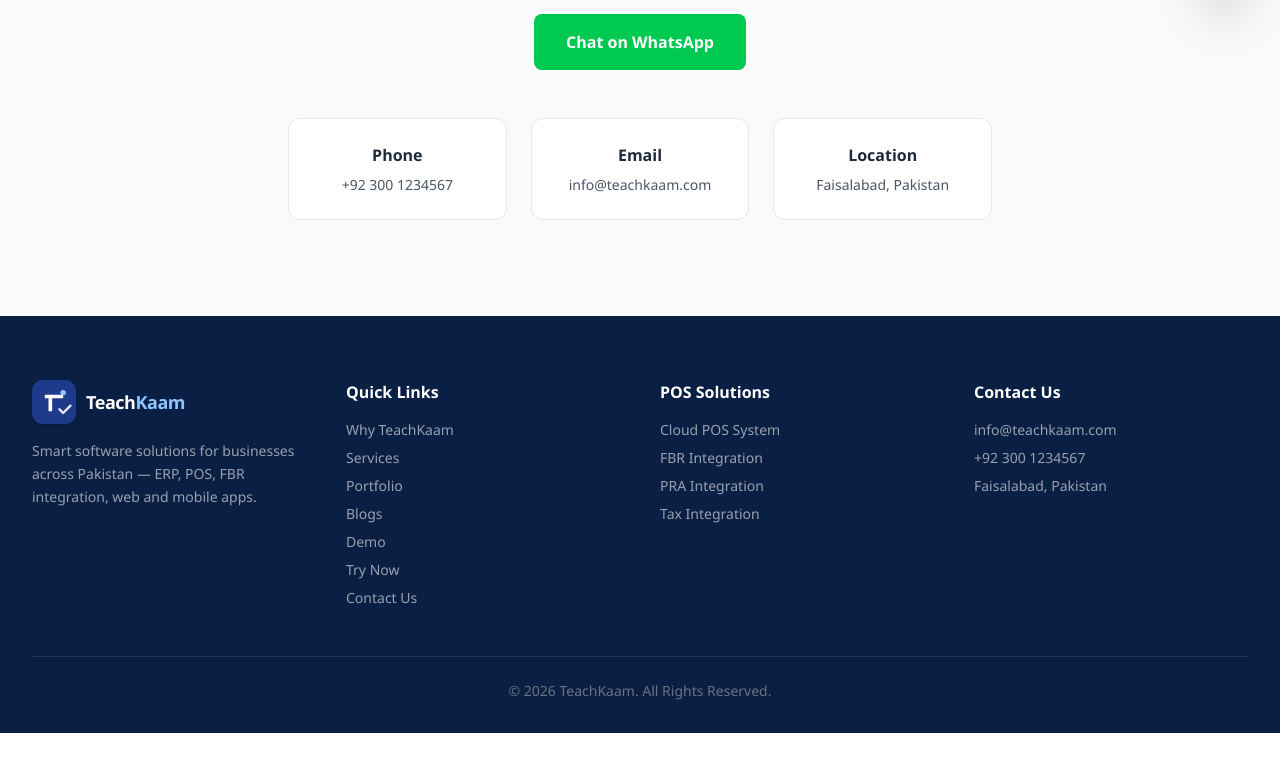
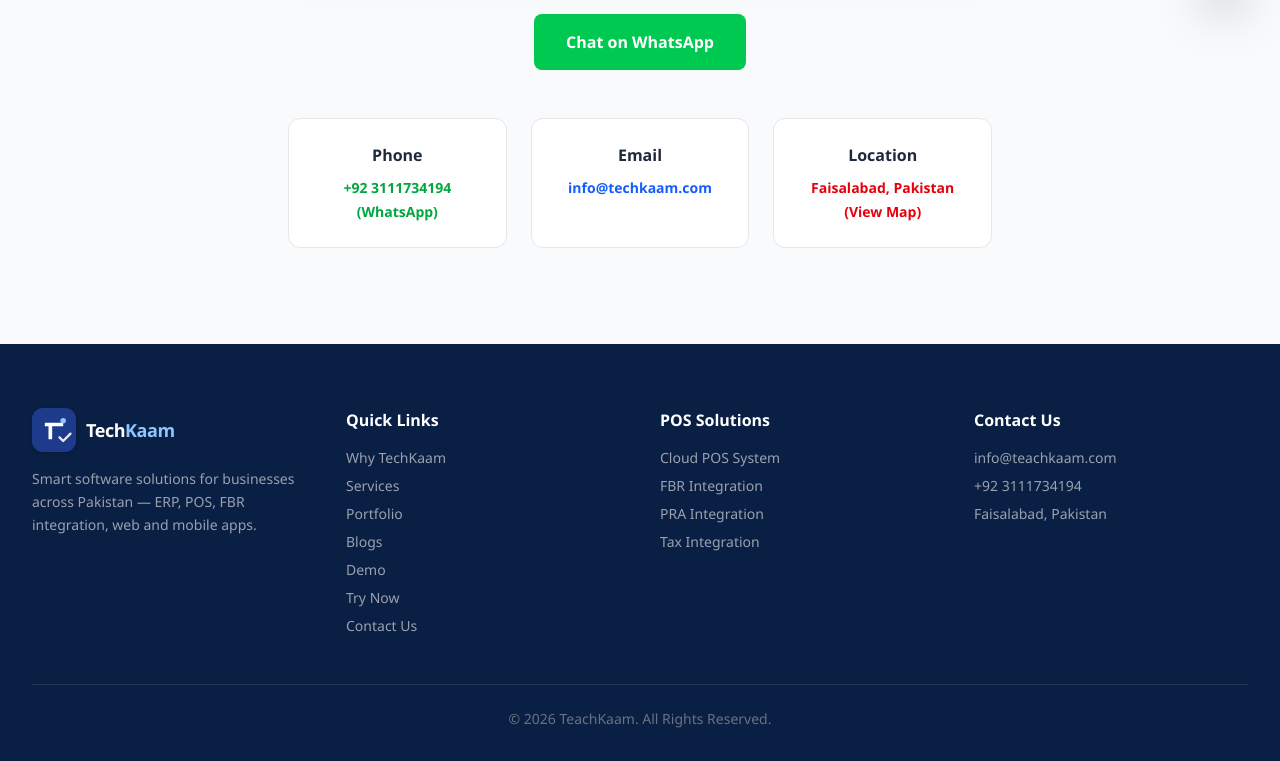
Before and after one commit to RimshaYounas34/Techkaam-website, a React (Vite) app: page /contact in a window 1280 px wide. Shown: the part 778-1539 px from the top of the page. Before the commit the page ends 1511 px from the top, so only its background shows below. Built offline with nearby package versions, Linux system fonts and the light colour scheme.

Commit message:
Navbar spelling fix (TeachKaam update) + UI improvements

```diff
--- a/src/components/Footer.jsx
+++ b/src/components/Footer.jsx
@@ -21,7 +21,7 @@
             <ul className="space-y-2 text-gray-400 text-sm">
               <li>
                 <Link to="/about" className="hover:text-white">
-                  Why TeachKaam
+                  Why TechKaam
                 </Link>
               </li>
               <li>
@@ -87,7 +87,7 @@
             <h4 className="font-bold mb-4">Contact Us</h4>
             <ul className="space-y-2 text-gray-400 text-sm">
               <li>info@teachkaam.com</li>
-              <li>+92 300 1234567</li>
+              <li>+92 3111734194</li>
               <li>Faisalabad, Pakistan</li>
             </ul>
           </div>
--- a/src/components/Logo.jsx
+++ b/src/components/Logo.jsx
@@ -42,7 +42,7 @@
           compact ? "text-lg" : "text-xl"
         } ${isLight ? "text-white" : "text-slate-800"}`}
       >
-        Teach<span className={isLight ? "text-blue-300" : "text-brand-600"}>Kaam</span>
+        Tech<span className={isLight ? "text-blue-300" : "text-brand-600"}>Kaam</span>
       </span>
       {!compact && (
         <span
--- a/src/components/Navbar.jsx
+++ b/src/components/Navbar.jsx
@@ -66,7 +66,7 @@
           <div className="hidden lg:flex items-center gap-7">
 
             <Link to="/" className={navLink}>Home</Link>
-            <Link to="/about" className={navLink}>Why TeachKaam</Link>
+            <Link to="/about" className={navLink}>Why TechKaam</Link>
 
             {/* SERVICES */}
             <div
--- a/src/index.css
+++ b/src/index.css
@@ -12,3 +12,6 @@
   font-family: "Segoe UI", system-ui, -apple-system, sans-serif;
   color: #1e293b;
 }
+html {
+  scroll-behavior: smooth;
+}
--- a/src/pages/Contact.jsx
+++ b/src/pages/Contact.jsx
@@ -12,7 +12,7 @@
         "service_teachkaam",
         "template_c148xlg",
         form.current,
-        "vARhTg6jI9rtgLq_K",
+        "vARhTg6jI9rtgLq_K"
       )
       .then(
         () => {
@@ -22,59 +22,65 @@
         (error) => {
           alert("Failed to send message.");
           console.log(error);
-        },
+        }
       );
   };
+
   return (
     <section className="bg-gray-50 py-24 min-h-screen pt-36">
       <div className="max-w-3xl mx-auto px-8">
+
         <h2 className="text-4xl font-bold text-center text-slate-800 mb-2">
           Contact Us
         </h2>
+
         <p className="text-center text-gray-600 mb-10">
-          For business inquiries about ERP, POS, FBR integration or custom
-          software — send us a message.
+          For business inquiries about ERP, POS, FBR integration or custom software — send us a message.
         </p>
 
+        {/* FORM */}
         <form
           ref={form}
           onSubmit={sendEmail}
           className="bg-white p-8 rounded-xl shadow-lg border border-gray-200 space-y-4"
         >
-          {" "}
           <div className="grid md:grid-cols-2 gap-4">
             <input
               type="text"
-               name="name"
+              name="name"
               placeholder="Name"
               className="border border-gray-300 rounded-lg px-4 py-3 w-full focus:outline-none focus:border-brand-600"
             />
+
             <input
               type="email"
-               name="email"
+              name="email"
               placeholder="Email"
               className="border border-gray-300 rounded-lg px-4 py-3 w-full focus:outline-none focus:border-brand-600"
             />
           </div>
+
           <input
             type="text"
-             name="phone"
+            name="phone"
             placeholder="Phone"
             className="border border-gray-300 rounded-lg px-4 py-3 w-full focus:outline-none focus:border-brand-600"
           />
+
           <input
             type="text"
-             name="subject"
+            name="subject"
             placeholder="Subject"
             className="border border-gray-300 rounded-lg px-4 py-3 w-full focus:outline-none focus:border-brand-600"
           />
+
           <textarea
             rows="5"
-              name="message"
-
+            name="message"
             placeholder="Describe your project"
             className="border border-gray-300 rounded-lg px-4 py-3 w-full focus:outline-none focus:border-brand-600"
           />
+
           <button
             type="submit"
             className="w-full bg-brand-600 text-white py-3 rounded-lg font-semibold hover:bg-brand-700 transition"
@@ -82,9 +88,11 @@
             Send Message
           </button>
         </form>
+
+        {/* WHATSAPP BUTTON */}
         <div className="text-center mt-8">
           <a
-            href="https://wa.me/923111734194?text=Hello%20TeachKaam,%20I%20need%20information%20about%20your%20services."
+            href="https://wa.me/923001234567?text=Hello%20TeachKaam,%20I%20need%20information%20about%20your%20services."
             target="_blank"
             rel="noopener noreferrer"
             className="inline-block bg-green-500 text-white px-8 py-4 rounded-lg font-semibold hover:bg-green-600 transition"
@@ -93,20 +101,51 @@
           </a>
         </div>
 
+        {/* CONTACT CARDS (UPDATED WORKING) */}
         <div className="grid md:grid-cols-3 gap-6 mt-12 text-center">
-          <div className="bg-white p-6 rounded-xl border border-gray-200">
+
+          {/* PHONE */}
+          <div className="bg-white p-6 rounded-xl border border-gray-200 hover:shadow-md transition">
             <h3 className="font-bold mb-2">Phone</h3>
-            <p className="text-gray-600 text-sm">+92 300 1234567</p>
+
+            <a
+              href="https://wa.me/923001234567"
+              target="_blank"
+              rel="noopener noreferrer"
+              className="text-green-600 text-sm font-semibold hover:underline"
+            >
+              +92 3111734194 (WhatsApp)
+            </a>
           </div>
-          <div className="bg-white p-6 rounded-xl border border-gray-200">
+
+          {/* EMAIL */}
+          <div className="bg-white p-6 rounded-xl border border-gray-200 hover:shadow-md transition">
             <h3 className="font-bold mb-2">Email</h3>
-            <p className="text-gray-600 text-sm">info@teachkaam.com</p>
+
+            <a
+              href="mailto:info@teachkaam.com"
+              className="text-blue-600 text-sm font-semibold hover:underline"
+            >
+              info@techkaam.com
+            </a>
           </div>
-          <div className="bg-white p-6 rounded-xl border border-gray-200">
+
+          {/* LOCATION */}
+          <div className="bg-white p-6 rounded-xl border border-gray-200 hover:shadow-md transition">
             <h3 className="font-bold mb-2">Location</h3>
-            <p className="text-gray-600 text-sm">Faisalabad, Pakistan</p>
+
+            <a
+              href="https://www.google.com/maps/search/?api=1&query=Faisalabad+Pakistan"
+              target="_blank"
+              rel="noopener noreferrer"
+              className="text-red-600 text-sm font-semibold hover:underline"
+            >
+              Faisalabad, Pakistan (View Map)
+            </a>
           </div>
+
         </div>
+
       </div>
     </section>
   );
--- a/src/pages/Home.jsx
+++ b/src/pages/Home.jsx
@@ -156,7 +156,7 @@
             Pakistan&apos;s Leading Software Solutions Partner
           </h1>
           <p className="text-lg text-blue-100 leading-relaxed mb-8">
-            TeachKaam is a leading software solutions company in Pakistan,
+            TechKaam is a leading software solutions company in Pakistan,
             delivering innovative ERP systems, POS solutions, FBR integrations,
             industrial automation, web development, and mobile applications. We
             help businesses streamline operations, improve productivity, and
@@ -174,7 +174,7 @@
         <div className="max-w-4xl mx-auto px-8 flex justify-center pb-4">
           <img
             src={heroImg}
-            alt="TeachKaam software dashboard"
+            alt="TechKaam software dashboard"
             className="w-auto max-w-full max-h-[220px] sm:max-h-[260px] md:max-h-[300px] object-contain drop-shadow-2xl"
           />
         </div>
@@ -201,7 +201,7 @@
             Software Solutions Provider in Pakistan
           </h2>
           <p className="text-gray-600 text-lg leading-relaxed">
-            At TeachKaam, we empower businesses with smart software solutions
+            At TechKaam, we empower businesses with smart software solutions
             designed to simplify complex operations. From retail stores and
             restaurants to manufacturing industries and startups, our team
             develops customized ERP, POS, automation, web, and mobile solutions
@@ -216,10 +216,10 @@
         <div className="max-w-7xl mx-auto px-8 grid md:grid-cols-2 gap-12 items-center">
           <div>
             <h2 className="text-3xl font-bold text-slate-800 mb-4">
-              TeachKaam Industrial ERP AI System
+              TechKaam Industrial ERP AI System
             </h2>
             <p className="text-gray-600 mb-6 leading-relaxed">
-              TeachKaam's AI-powered Industrial ERP system helps manufacturers
+              TechKaam's AI-powered Industrial ERP system helps manufacturers
               and enterprises manage production, inventory, procurement, HR, and
               finance through a single intelligent platform. Gain real-time
               insights, automate workflows, and improve operational efficiency
@@ -293,7 +293,7 @@
       <section className="bg-gray-50 py-20">
         <div className="max-w-7xl mx-auto px-8">
           <h2 className="text-3xl md:text-4xl font-bold text-center text-slate-800 mb-4">
-            TeachKaam Integrations & Modules
+            TechKaam Integrations & Modules
           </h2>
           <p className="text-center text-gray-600 max-w-3xl mx-auto mb-14">
             Cutting-edge modules to streamline operations, optimize stock, and
@@ -329,7 +329,7 @@
             One-stop Solution for All Your Business Operations
           </h2>
           <p className="text-blue-100 mb-8">
-            TeachKaam provides a complete ecosystem of software solutions
+            TechKaam provides a complete ecosystem of software solutions
             including ERP, POS, FBR Integration, SCADA Systems, Web Development,
             Mobile Apps, and Business Automation Tools — everything your
             organization needs to operate efficiently and scale successfully.
@@ -355,7 +355,7 @@
             </h2>
 
             <p className="text-gray-600 mt-4 max-w-2xl mx-auto">
-              Discover why businesses trust TeachKaam for ERP, POS, Web
+              Discover why businesses trust TechKaam for ERP, POS, Web
               Development, Mobile Applications and Digital Solutions.
             </p>
           </div>
@@ -465,7 +465,7 @@
             <h2 className="text-4xl font-bold text-slate-900">
               Our Recent Blogs
             </h2>
-            <p className="text-gray-600 mt-3">Learn from TeachKaam experts</p>
+            <p className="text-gray-600 mt-3">Learn from TechKaam experts</p>
           </div>
 
           <div className="grid md:grid-cols-2 lg:grid-cols-3 gap-10">
@@ -628,7 +628,7 @@
             Trusted by Businesses Across Pakistan
           </h2>
           <p className="text-gray-600 mb-8">
-            Trusted by businesses across Pakistan, TeachKaam delivers technology
+            Trusted by businesses across Pakistan, TechKaam delivers technology
             solutions that improve efficiency, reduce operational costs, and
             support digital growth. Our commitment to innovation and customer
             success makes us a reliable technology partner for organizations of
```
